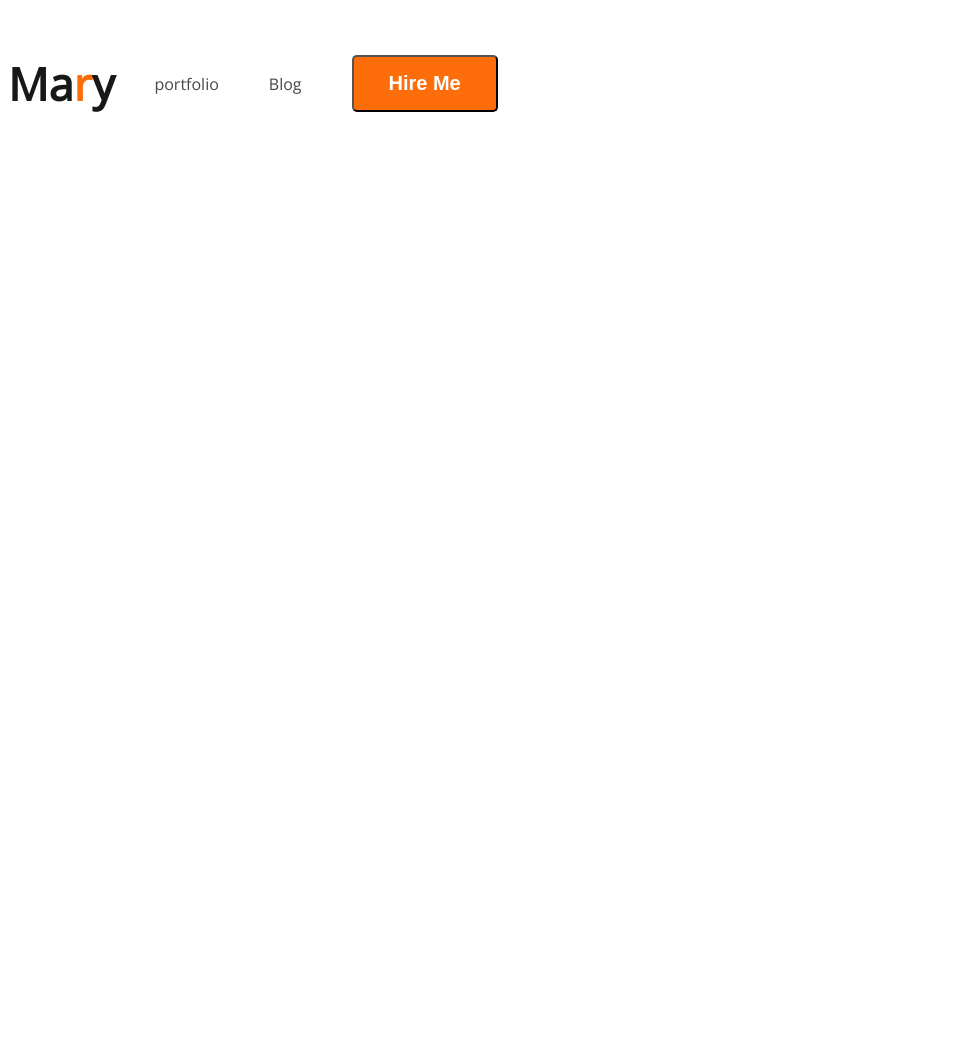
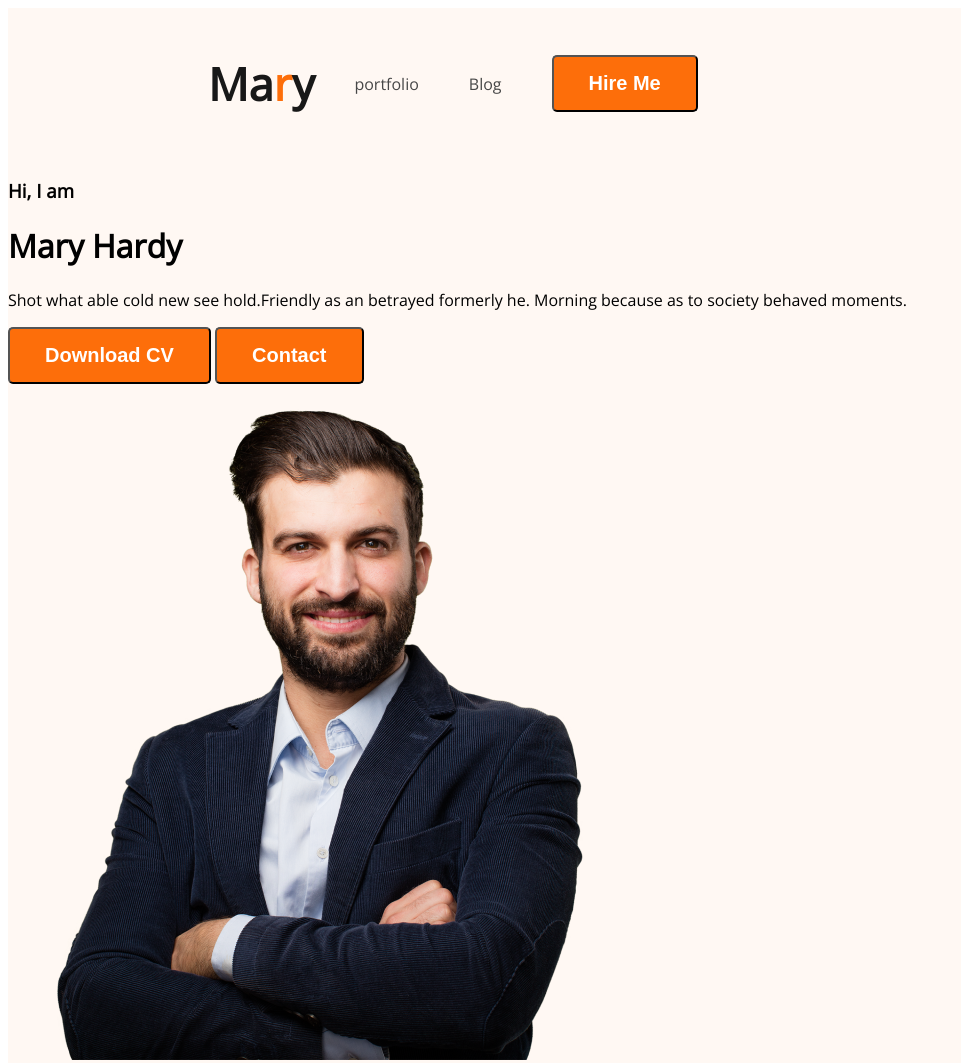
Before and after one commit to SHUVO29/webdeveloper-portfolio, a plain HTML site: page index.html in a window 1280 px wide. Shown: the whole page, without its empty margins (0-961 px from the left). Before the commit the page ends 800 px from the top, so only its background shows below. Drawn offline with nearby package versions, Linux system fonts and the light colour scheme.

Commit message:
banner content added

```diff
--- a/index.html
+++ b/index.html
@@ -10,7 +10,7 @@
     <link rel="stylesheet" href="styles/portfilio.css" />
   </head>
   <body>
-    <header>
+    <header class="header">
       <nav>
         <h3 class="nav-title">Ma<span class="text-primary">r</span>y</h3>
         <ul>
@@ -19,6 +19,16 @@
           <li><button class="btn-primary">Hire Me</button></li>
         </ul>
       </nav>
+      <div class="banner-content">
+        <div>
+          <h3 class="banner-greeting">Hi, I am</h3>
+          <h1 class="banner-title">Mary Hardy</h1>
+          <p>Shot what able cold new see hold.Friendly as an betrayed formerly he. Morning because as to society behaved moments.</p>
+          <button class="btn-primary">Download CV</button>
+          <button class="btn-primary">Contact</button>
+        </div>
+        <img class="profile-pic" src="images/hardy.png" alt="" />
+      </div>
     </header>
     <main></main>
     <footer></footer>
--- a/styles/portfilio.css
+++ b/styles/portfilio.css
@@ -12,12 +12,16 @@ nav{
     display: flex;
     /* justify-content: space-between; */
     align-items: center ;
+    margin: 0 200px;
 }
 .nav-title{
     color: #181818;
     font-size: 45px;
     font-weight: 800;
 }
+
+
+
 
 nav>ul {
     display: flex;
@@ -41,3 +45,16 @@ nav a{
         padding: 15px 35px ;
 
 }
+/* header related style */
+.header{
+    background-color: #fff8f3;
+}
+.banner{
+    padding: 30px 30px 30px 150px ;
+    display: flex;
+    align-items: center;
+}
+.banner .profile-pic{
+    width: 500px;
+
+}
```
